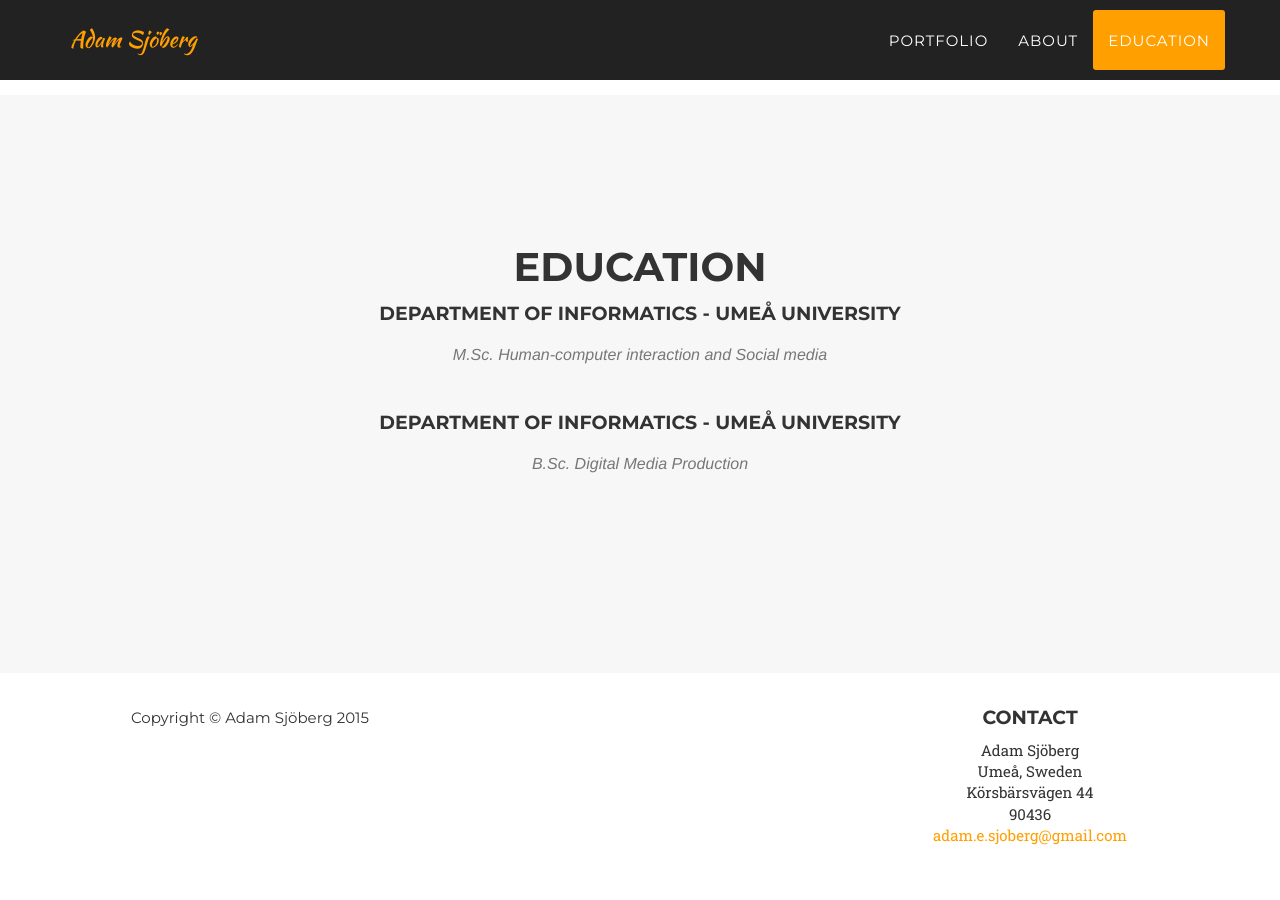
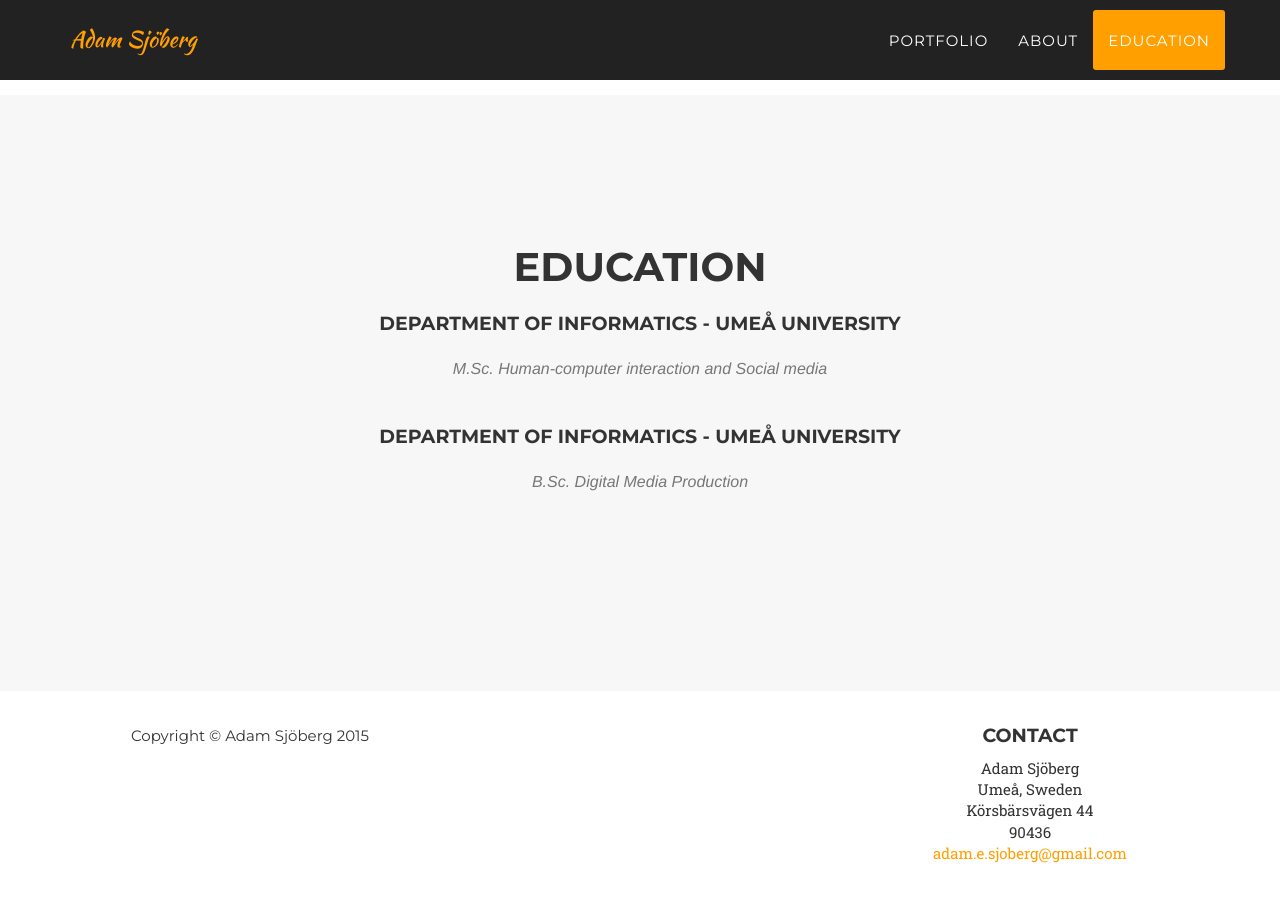
Before and after one commit to Adamsjoberg/Adamsjoberg.github.io, a Jekyll site: the page built from index.html, in a window 1280 px wide and 900 px high, scrolled down 3378 px. Built offline with Jekyll 4.4.1, drawn with Linux system fonts in a browser that asks for light colours; some web fonts are replaced.

Commit message:
margin education

```diff
--- a/_includes/team.html
+++ b/_includes/team.html
@@ -4,10 +4,10 @@
             <div class="row">
                 <div class="col-lg-12 text-center">
                     <h2 class="section-heading">Education</h2>
-                    <h4>Department of Informatics - Umeå University</h4>
-                    <h3 class="section-subheading text-muted">M.Sc. Human-computer interaction and Social media</h3>
-                    <h4>Department of Informatics - Umeå University</h4>
-                    <h3 class="section-subheading text-muted">B.Sc. Digital Media Production</h3>
+                    <h4 class="degree-text">Department of Informatics - Umeå University</h4>
+                    <h3 class="section-subheading text-muted degree-text">M.Sc. Human-computer interaction and Social media</h3>
+                    <h4 class="degree-text">Department of Informatics - Umeå University</h4>
+                    <h3 class="section-subheading text-muted degree-text">B.Sc. Digital Media Production</h3>
                 </div>
             </div>
         </div>
```
